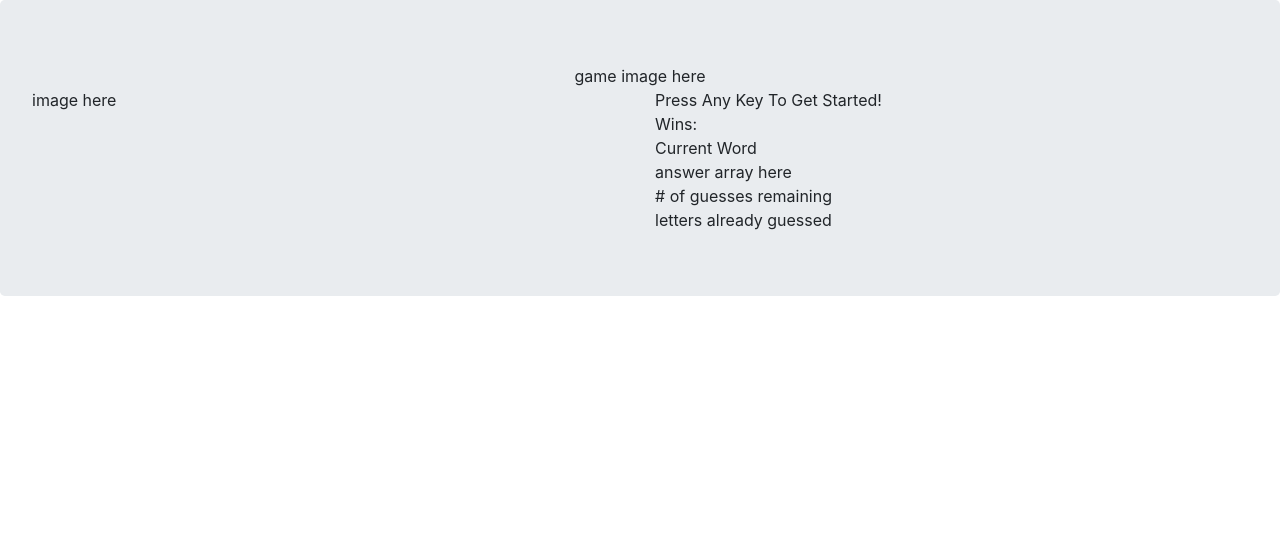
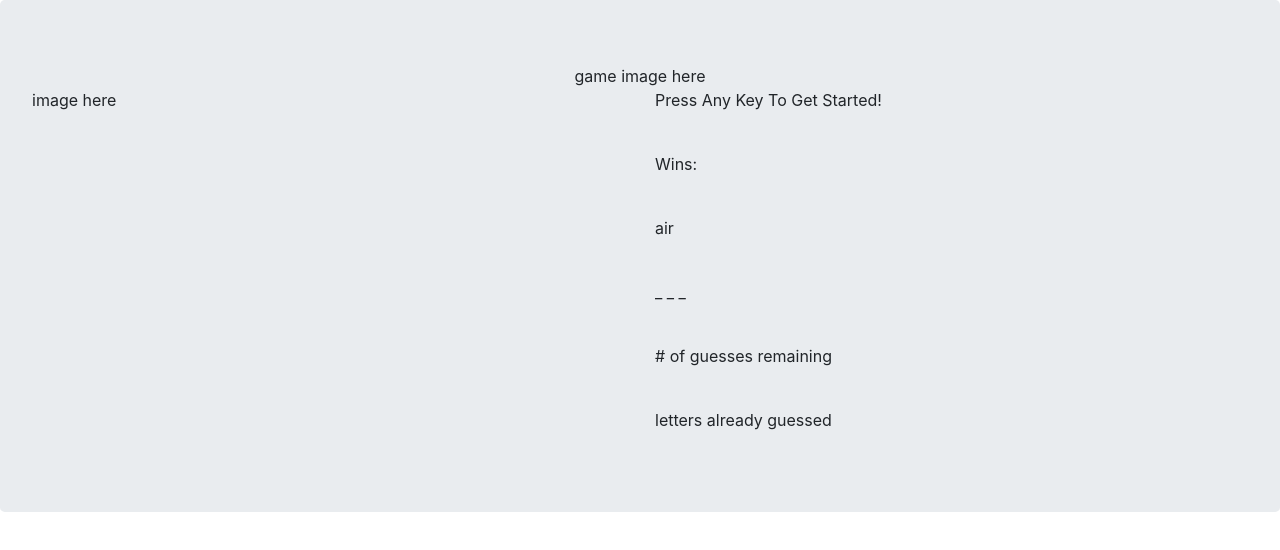
Before and after one commit to Lee4n/Word-Guess-Game, a plain HTML site: page index.html in a window 1280 px wide. Drawn offline with nearby package versions, Linux system fonts and the light colour scheme.

Commit message:
added method to show word and answer array when loop ends

```diff
--- a/assets/javascript/game.js
+++ b/assets/javascript/game.js
@@ -10,16 +10,14 @@ var wordBank = [
 ];
 // choose a random word from the word bank
 var word = wordBank[Math.floor(Math.random() * wordBank.length)];
-console.log(word);
+document.getElementById("currentWord").innerHTML = word;
 // Set up the answer array with for loop
 var answer = [];
 for (let i = 0; i < word.length; i++) {
     answer[i] = ["_"];
 }
-console.log(answer);
+document.getElementById("answer").innerHTML = answer.join(" ");
 // The game loop
-
-// Show the player their progress
 
 // Get a guess from the player
 
--- a/index.html
+++ b/index.html
@@ -20,17 +20,17 @@
                 image here
             </div>
             <div class="col">
-                Press Any Key To Get Started!
+                <p>Press Any Key To Get Started!</p>
                 <br>
-                Wins:
+                <p>Wins:</p>
                 <br>
-                Current Word
+                <p id="currentWord">Current word</p>
                 <br>
-                answer array here
+                <p id="answer">answer array here</p>
                 <br>
-                # of guesses remaining
+                <p># of guesses remaining</p>
                 <br>
-                letters already guessed
+                <p>letters already guessed</p>
             </div>
             <script src="assets/javascript/game.js"></script>
 </body>
```
